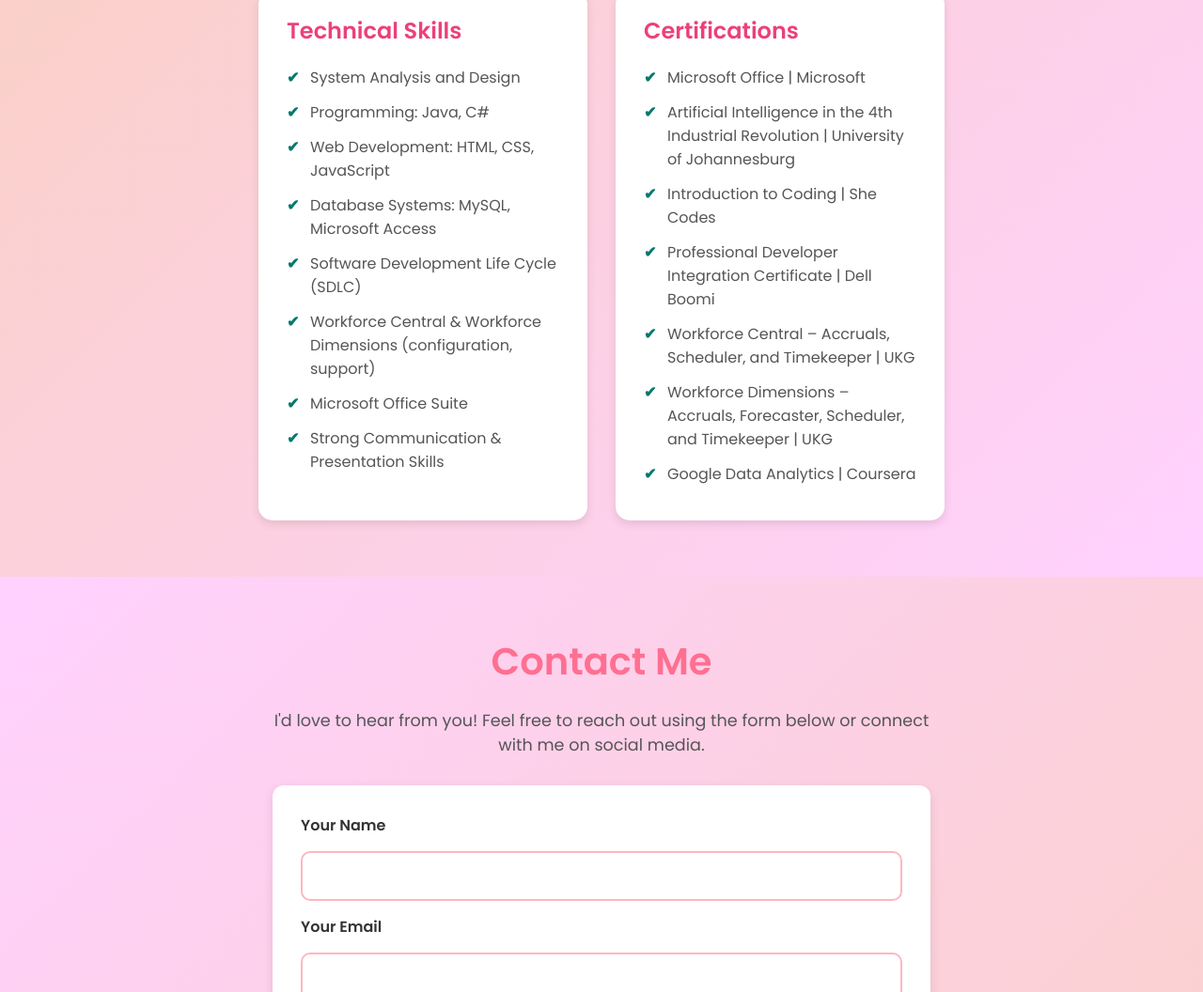
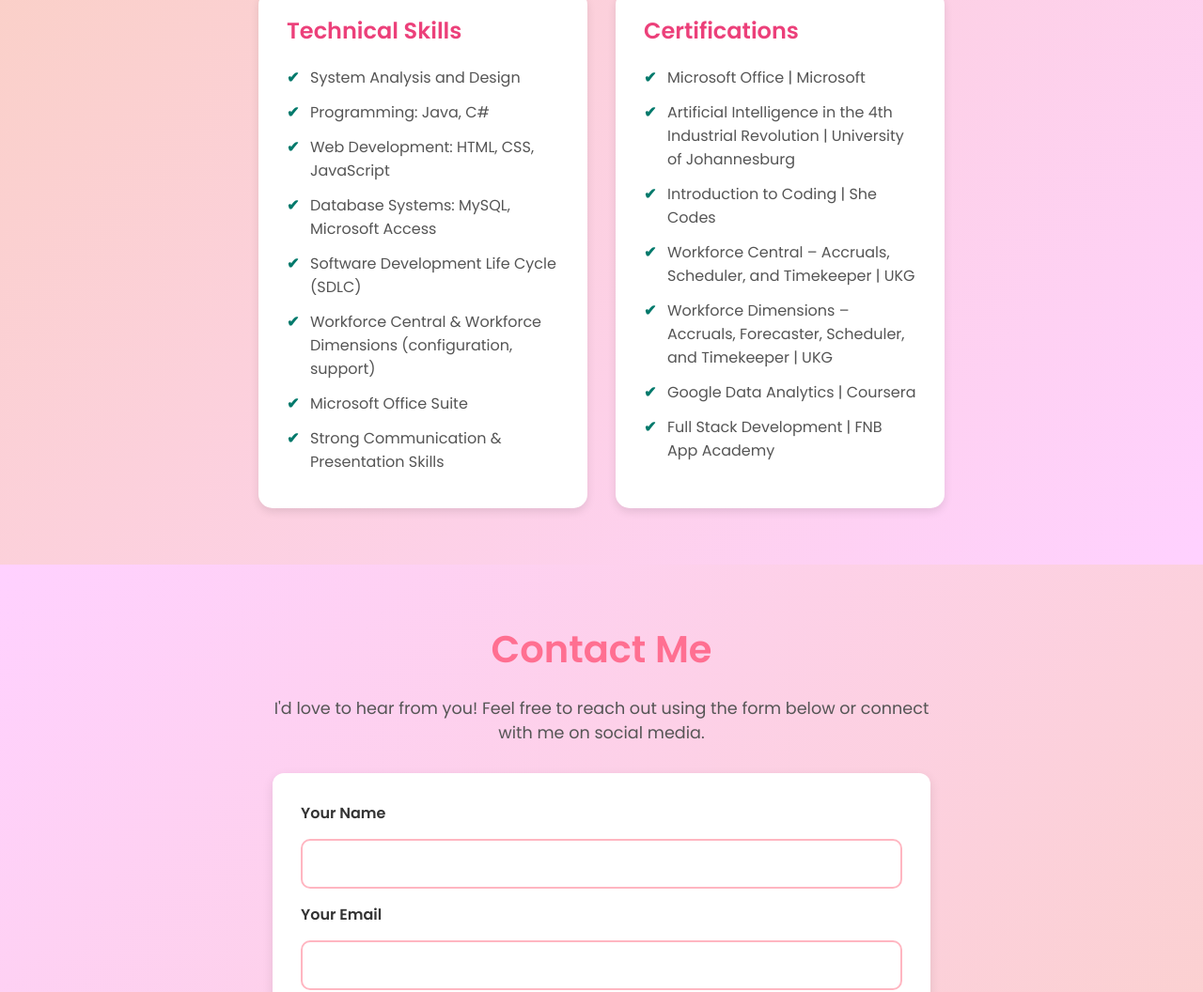
Before and after one commit to ThandekaValentine/Portfolio-Site, a plain HTML site: page index.html in a window 1280 px wide. Shown: the part 2302-3358 px from the top of the page at 94% size. Drawn offline with Linux system fonts and the light colour scheme.

Commit message:
Update index.html
Full stack development from fnb app academy on certifications

```diff
--- a/index.html
+++ b/index.html
@@ -159,10 +159,10 @@ Thank you for taking the time to explore my world, where I aim to bring creativi
         <li>Microsoft Office | Microsoft</li>
         <li>Artificial Intelligence in the 4th Industrial Revolution | University of Johannesburg</li>
         <li>Introduction to Coding | She Codes</li>
-        <li>Professional Developer Integration Certificate | Dell Boomi</li>
         <li>Workforce Central – Accruals, Scheduler, and Timekeeper | UKG</li>
         <li>Workforce Dimensions – Accruals, Forecaster, Scheduler, and Timekeeper | UKG</li>
         <li>Google Data Analytics | Coursera</li>
+        <li>Full Stack Development | FNB App Academy</li>
       </ul>
     </section>
   </div>
```
